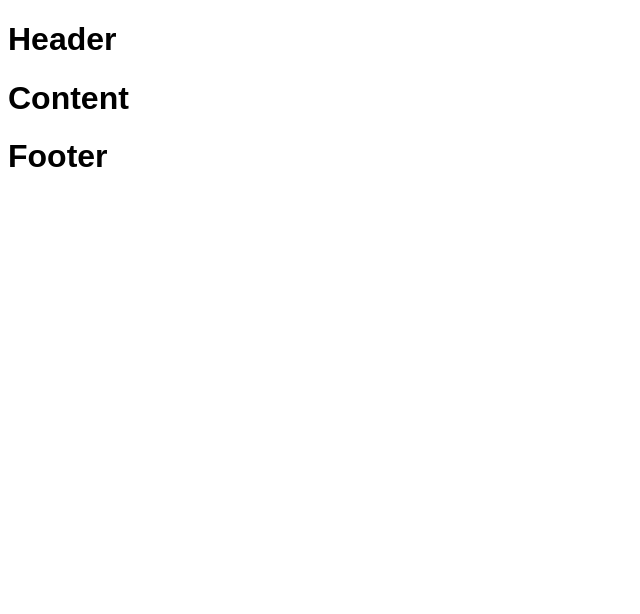
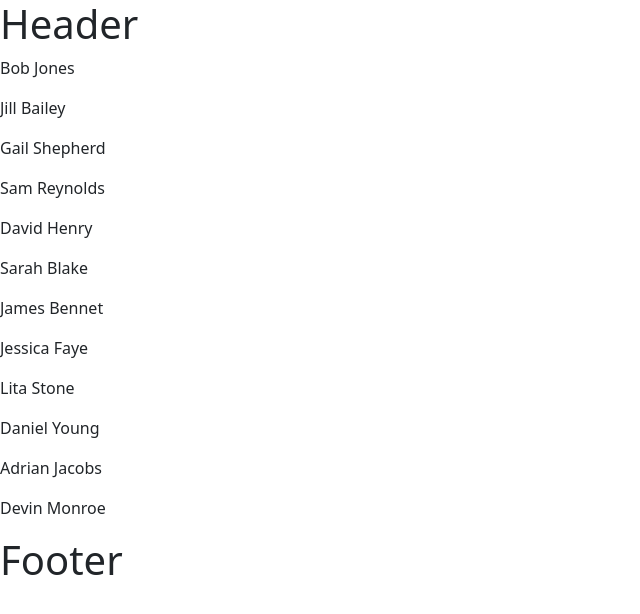
Before and after one commit to danieldegirmenci/team-member-allocation-app-react-fcc, a React (Vite) app: page / in a window 1280 px wide. Shown: the top 614 px of the page, without its empty margins (0-640 px from the left). Built offline with nearby package versions, Linux system fonts and the light colour scheme.

Commit message:
learning to use useState hook

```diff
--- a/package.json
+++ b/package.json
@@ -16,6 +16,7 @@
     "@vitejs/plugin-legacy": "^1.8.1",
     "@vitejs/plugin-react": "^1.3.1",
     "@vitejs/plugin-react-refresh": "^1.3.6",
+    "bootstrap": "^5.3.1",
     "react": "^18.0.0",
     "react-dom": "^18.0.0",
     "vite": "^2.9.5"
--- a/src/App.jsx
+++ b/src/App.jsx
@@ -1,15 +1,17 @@
 import * as React from 'react';
 import './App.css';
 import Header from "./Header.jsx";
-import Content from "./Content.jsx";
+
 import Footer from "./Footer.jsx";
+import Employees from "./Employees";
+
 
 function App() {
   return (
     <main>
       <Header />
-      <Content/>
-      <Footer/>
+      <Employees />
+      <Footer />
     </main>
   );
 }
--- a/src/Content.jsx
+++ /dev/null
@@ -1,9 +0,0 @@
-const Content = () => {
-  return (
-    <main>
-      <h1>Content</h1>
-    </main>
-  )
-}
-
-export default Content;
--- /dev/null
+++ b/src/Employees.jsx
@@ -0,0 +1,101 @@
+import { useState } from "react";
+
+const Employees = () => {
+  const [employees, setEmployees] = useState([{
+    id: 1,
+    fullName: "Bob Jones",
+    designation: "JavaScript Developer",
+    gender: "male",
+    teamName: "TeamA"
+  },
+  {
+    id: 2,
+    fullName: "Jill Bailey",
+    designation: "Node Developer",
+    gender: "female",
+    teamName: "TeamA"
+  },
+  {
+    id: 3,
+    fullName: "Gail Shepherd",
+    designation: "Java Developer",
+    gender: "female",
+    teamName: "TeamA"
+  },
+  {
+    id: 4,
+    fullName: "Sam Reynolds",
+    designation: "React Developer",
+    gender: "male",
+    teamName: "TeamB"
+  },
+  {
+    id: 5,
+    fullName: "David Henry",
+    designation: "DotNet Developer",
+    gender: "male",
+    teamName: "TeamB"
+  },
+  {
+    id: 6,
+    fullName: "Sarah Blake",
+    designation: "SQL Server DBA",
+    gender: "female",
+    teamName: "TeamB"
+  },
+  {
+    id: 7,
+    fullName: "James Bennet",
+    designation: "Angular Developer",
+    gender: "male",
+    teamName: "TeamC"
+  },
+  {
+    id: 8,
+    fullName: "Jessica Faye",
+    designation: "API Developer",
+    gender: "female",
+    teamName: "TeamC"
+  },
+  {
+    id: 9,
+    fullName: "Lita Stone",
+    designation: "C++ Developer",
+    gender: "female",
+    teamName: "TeamC"
+  },
+  {
+    id: 10,
+    fullName: "Daniel Young",
+    designation: "Python Developer",
+    gender: "male",
+    teamName: "TeamD"
+  },
+  {
+    id: 11,
+    fullName: "Adrian Jacobs",
+    designation: "Vue Developer",
+    gender: "male",
+    teamName: "TeamD"
+  },
+  {
+    id: 12,
+    fullName: "Devin Monroe",
+    designation: "Graphic Designer",
+    gender: "male",
+    teamName: "TeamD"
+  }]);
+
+  return (
+    <main>
+      {
+        employees.map((employee) => (
+          <p>{employee.fullName}</p>
+        ))
+      }
+
+    </main>
+  )
+}
+
+export default Employees
--- a/src/Header.jsx
+++ b/src/Header.jsx
@@ -1,7 +1,7 @@
 const Header = () => {
   return (
     <header>
-      <h1>Header</h1>
+      <h1 >Header</h1>
     </header>
   )
 }
--- a/src/index.jsx
+++ b/src/index.jsx
@@ -1,6 +1,7 @@
 import { StrictMode } from "react";
 import { createRoot } from "react-dom/client";
 import App from "./App";
+import "bootstrap/dist/css/bootstrap.min.css";
 
 const container = document.getElementById("root");
 
```
Also changed, not shown: 1 other file (tests, documents, lock files or other folders).
